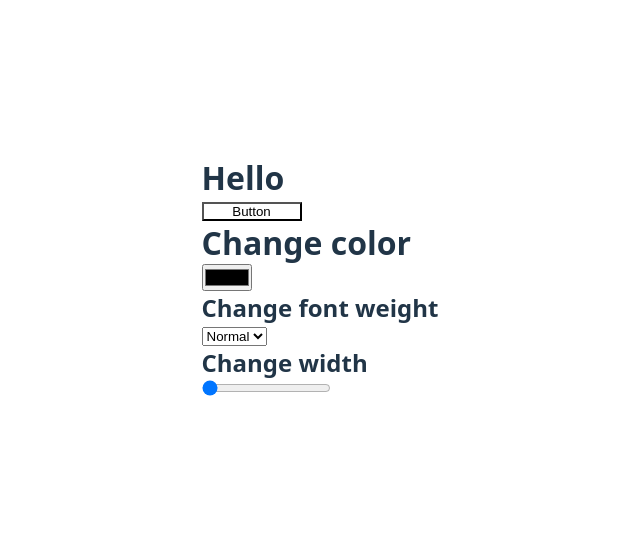
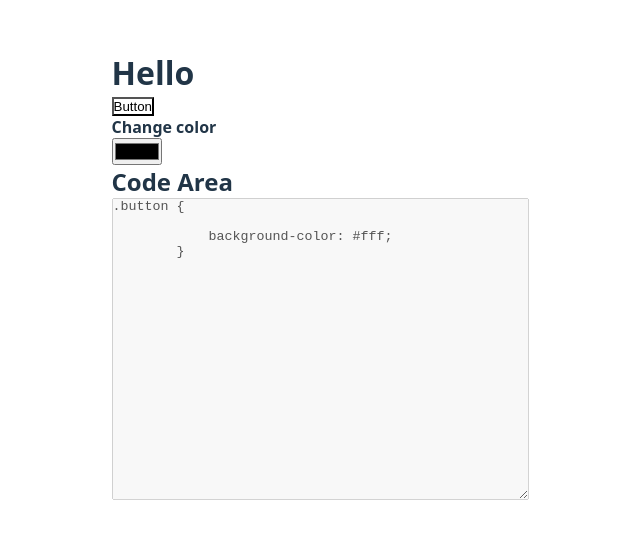
Before and after one commit to J-C-S-V/button-builder, a React (Vite) app: page / in a window 1280 px wide. Shown: the part 122-660 px from the top of the page, without its empty margins (320-960 px from the left). Built offline with nearby package versions, Linux system fonts and the light colour scheme.

Commit message:
Add code text area

```diff
--- a/src/App.tsx
+++ b/src/App.tsx
@@ -1,42 +1,24 @@
+import { useState } from "react";
 import { Button } from "@/components/Button";
 import { ChangeColor } from "@/components/ChangeColor";
-import { useState } from "react";
+import { CodeArea } from "./components/CodeArea";
 
 import "./App.css";
 
 function App() {
   const [color, setColor] = useState("#fff");
-  const [fontWeight, setFontWeight] = useState("normal");
-  const [width, setWidth] = useState(100);
+
   const handleChangeColor = (e: React.ChangeEvent<HTMLInputElement>) => {
     setColor(e.target.value);
-    // console.log(e.target.value);
-  };
-
-  const handleChangeFont = (e: React.ChangeEvent<HTMLSelectElement>) => {
-    setFontWeight(e.target.value);
-    // console.log(e.target.value);
-  };
-
-  const handleChangeWidth = (e: React.ChangeEvent<HTMLInputElement>) => {
-    setWidth(Number(e.target.value));
     console.log(e.target.value);
   };
 
   return (
     <>
       <h1>Hello</h1>
-      <Button color={color} fontWeight={fontWeight} width={width}>
-        Primary
-      </Button>
-      <ChangeColor
-        valueColor={color}
-        onColorChange={handleChangeColor}
-        onFontChange={handleChangeFont}
-        valueFront={fontWeight}
-        onWidthChange={handleChangeWidth}
-        width={width}
-      />
+      <Button color={color}>Primary</Button>
+      <ChangeColor valueColor={color} onColorChange={handleChangeColor} />
+      <CodeArea color={color} />
     </>
   );
 }
--- a/src/components/Button.tsx
+++ b/src/components/Button.tsx
@@ -1,19 +1,7 @@
-export const Button = ({
-  color,
-  fontWeight,
-  width = 100,
-}: {
-  color: string;
-  fontWeight: string;
-  width?: number;
-}) => {
+export const Button = ({ color }: { color: string }) => {
   return (
     <>
-      <button
-        style={{ backgroundColor: color, fontWeight: fontWeight, width: width }}
-      >
-        Button
-      </button>
+      <button style={{ backgroundColor: color }}>Button</button>
     </>
   );
 };
--- a/src/components/ChangeColor.tsx
+++ b/src/components/ChangeColor.tsx
@@ -1,37 +1,14 @@
 export const ChangeColor = ({
   onColorChange,
   valueColor,
-  onFontChange,
-  valueFront,
-  onWidthChange,
-  width,
 }: {
   onColorChange: (e: React.ChangeEvent<HTMLInputElement>) => void;
   valueColor: string;
-  onFontChange: (e: React.ChangeEvent<HTMLSelectElement>) => void;
-  valueFront: string;
-  onWidthChange: (e: React.ChangeEvent<HTMLInputElement>) => void;
-  width: number;
 }) => {
   return (
     <>
-      <h1>Change color</h1>
+      <h4>Change color</h4>
       <input type="color" value={valueColor} onChange={onColorChange} />
-      <h2>Change font weight</h2>
-      <select value={valueFront} onChange={onFontChange}>
-        <option value="normal">Normal</option>
-        <option value="bold">Bold</option>
-        <option value="bolder">Bolder</option>
-        <option value="italic">italic</option>
-      </select>
-      <h2>Change width</h2>
-      <input
-        type="range"
-        min={100}
-        max={500}
-        value={width}
-        onChange={onWidthChange}
-      />
     </>
   );
 };
--- /dev/null
+++ b/src/components/CodeArea.tsx
@@ -0,0 +1,16 @@
+export const CodeArea = ({ color }: { color: string }) => {
+  return (
+    <>
+      <h2>Code Area</h2>
+      <textarea
+        rows={20}
+        cols={50}
+        disabled
+        value={`.button {
+
+            background-color: ${color};
+        }`}
+      />
+    </>
+  );
+};
```
Also changed, not shown: src/components/WorkBench.tsx (+14 -14 lines).
